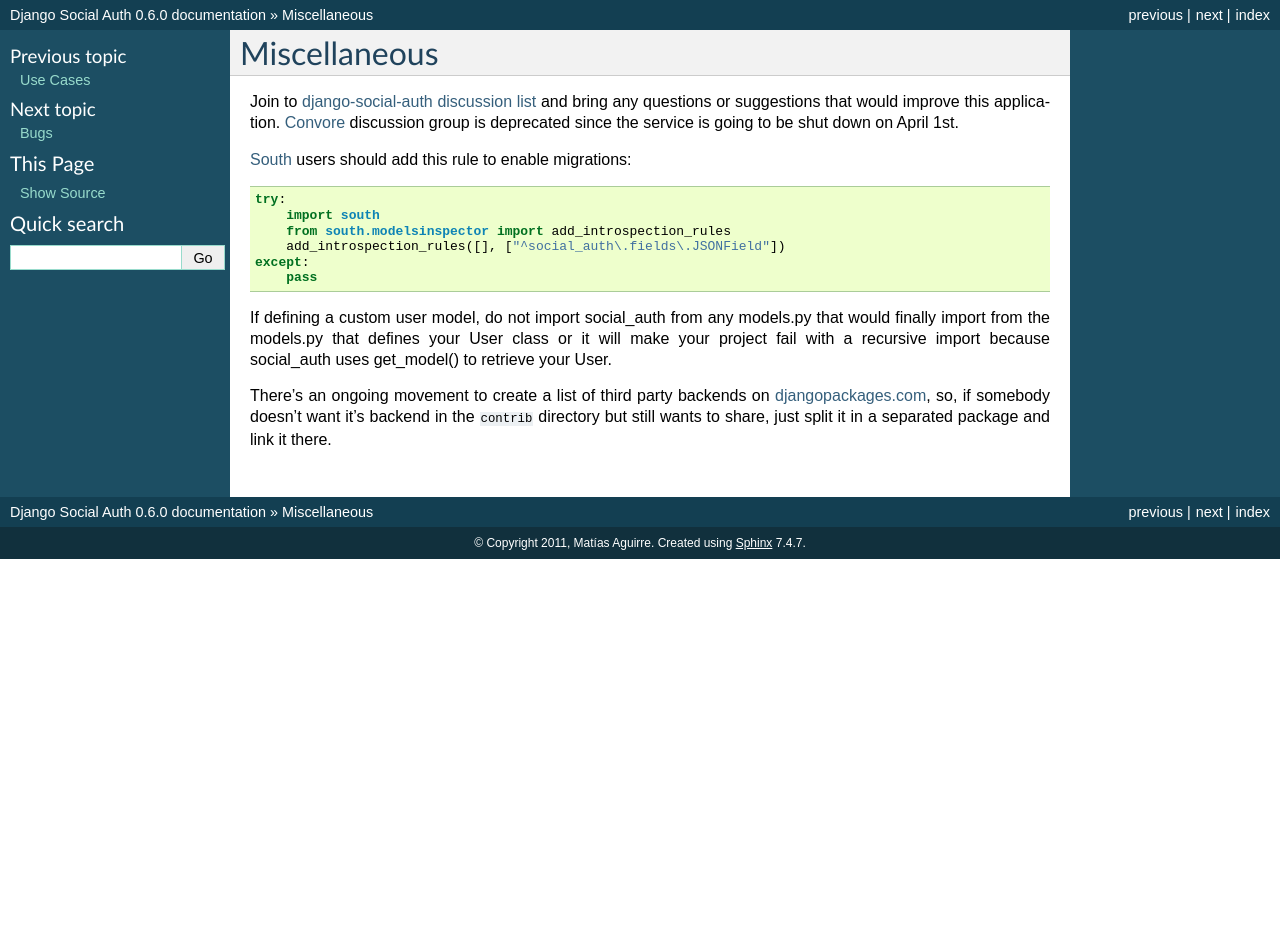
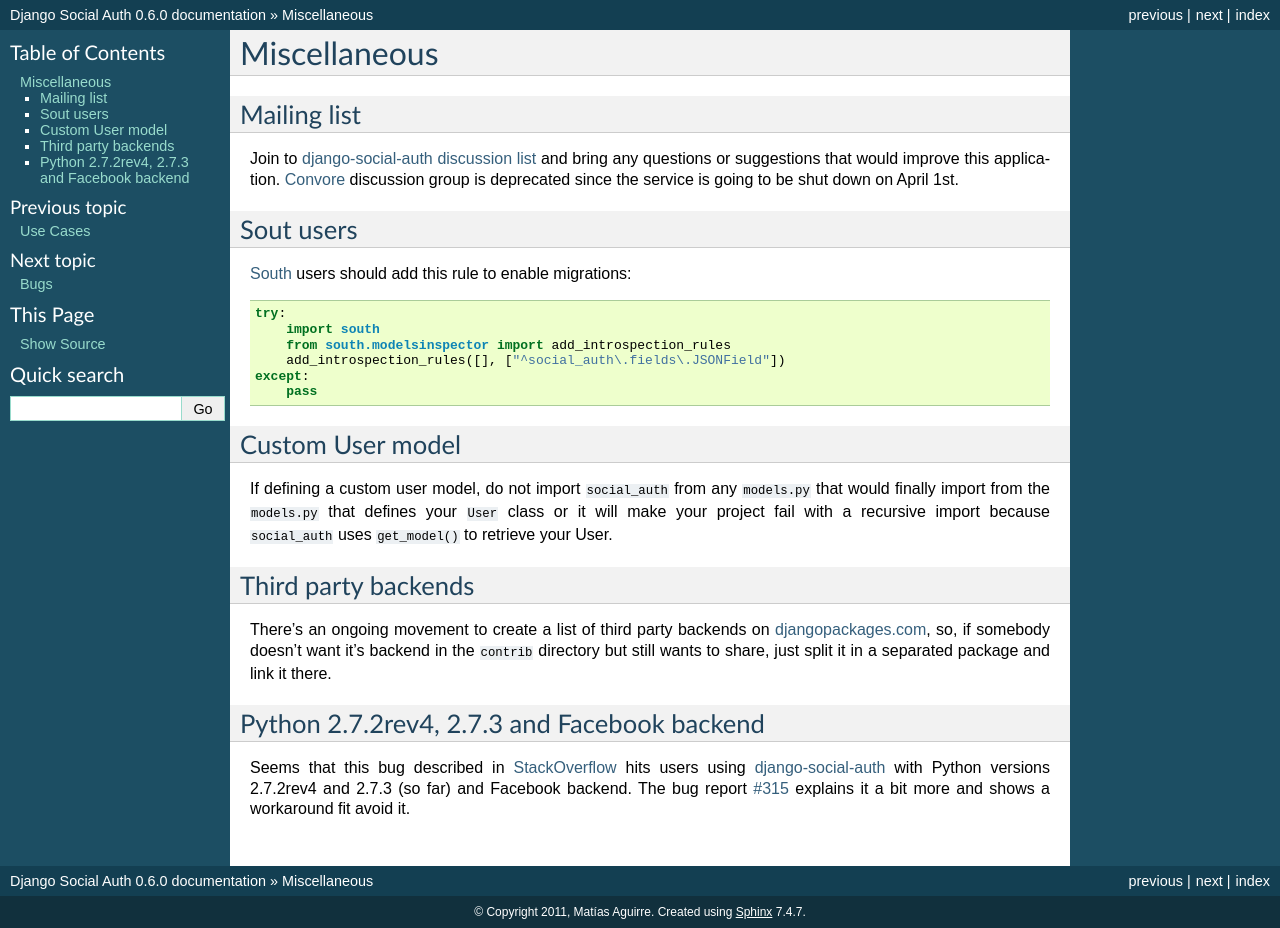
Before and after one commit to omab/django-social-auth, a Sphinx documentation site: the page built from doc/miscellaneous.rst, in a window 1280 px wide. Built offline with Sphinx 7.4.7, drawn with Linux system fonts in a browser that asks for light colours; before the commit the page ends 900 px from its top, so only the background shows below that.

Commit message:
Update misc section. Refs #315

```diff
--- a/doc/miscellaneous.rst
+++ b/doc/miscellaneous.rst
@@ -1,9 +1,16 @@
 Miscellaneous
 =============
+
+Mailing list
+------------
 
 Join to `django-social-auth discussion list`_ and bring any questions or suggestions
 that would improve this application. Convore_ discussion group is deprecated since
 the service is going to be shut down on April 1st.
+
+
+Sout users
+----------
 
 South_ users should add this rule to enable migrations::
 
@@ -14,10 +21,18 @@ South_ users should add this rule to enable migrations::
     except:
         pass
 
-If defining a custom user model, do not import social_auth from any models.py
-that would finally import from the models.py that defines your User class or it
-will make your project fail with a recursive import because social_auth uses
-get_model() to retrieve your User.
+
+Custom User model
+-----------------
+
+If defining a custom user model, do not import ``social_auth`` from any
+``models.py`` that would finally import from the ``models.py`` that defines
+your ``User`` class or it will make your project fail with a recursive import
+because ``social_auth`` uses ``get_model()`` to retrieve your User.
+
+
+Third party backends
+--------------------
 
 There's an ongoing movement to create a list of third party backends on
 djangopackages.com_, so, if somebody doesn't want it's backend in the
@@ -25,8 +40,20 @@ djangopackages.com_, so, if somebody doesn't want it's backend in the
 package and link it there.
 
 
+Python 2.7.2rev4, 2.7.3 and Facebook backend
+-------------------------------------------
+
+Seems that this bug described in StackOverflow_ hits users using
+django-social-auth_ with Python versions 2.7.2rev4 and 2.7.3 (so far) and
+Facebook backend. The bug report `#315`_ explains it a bit more and shows
+a workaround fit avoid it.
+
+
+
 .. _South: http://south.aeracode.org/
 .. _django-social-auth: https://github.com/omab/django-social-auth
 .. _Convore: https://convore.com/
 .. _djangopackages.com: http://djangopackages.com/grids/g/social-auth-backends/
 .. _django-social-auth discussion list: https://groups.google.com/group/django-social-auth
+.. _StackOverflow: http://stackoverflow.com/questions/9835506/urllib-urlopen-works-on-sslv3-urls-with-python-2-6-6-on-1-machine-but-not-wit
+.. _#315: https://github.com/omab/django-social-auth/issues/315
```
Also changed, not shown: README.rst (+30 -4 lines).
